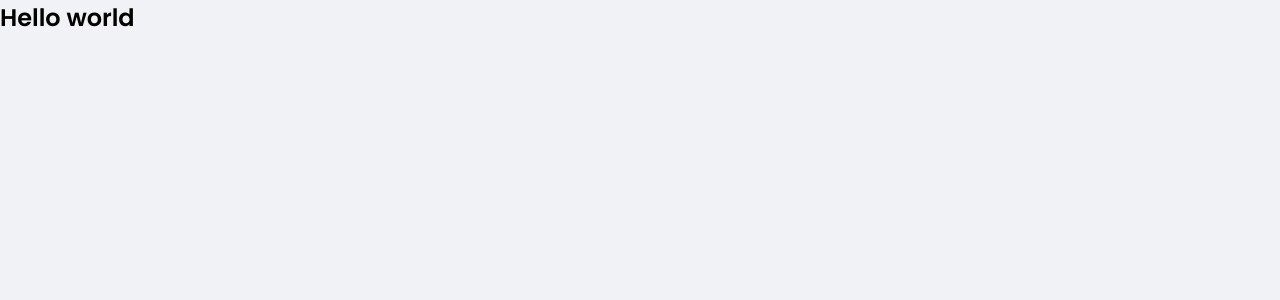
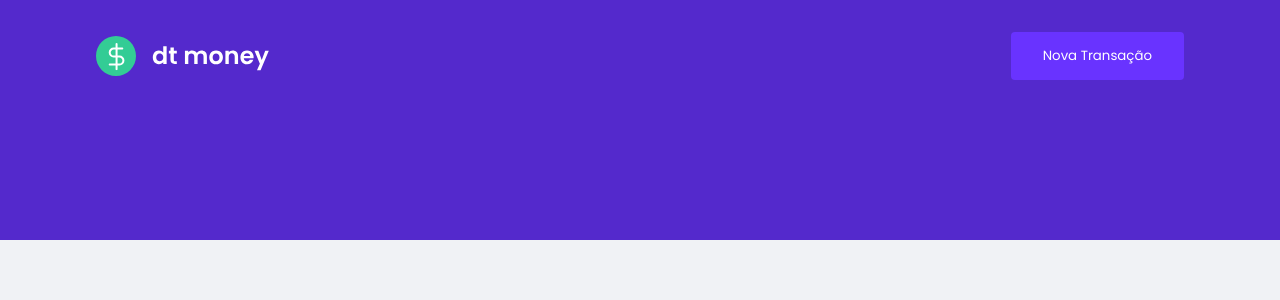
Before and after one commit to GuilhermeAlvarez-00/dtmoney-ignite, a React (Create React App) app: page / in a window 1280 px wide. Shown: the top 300 px of the page. Built offline with nearby package versions, Linux system fonts and the light colour scheme.

Commit message:
criando componente header

```diff
--- a/src/App.tsx
+++ b/src/App.tsx
@@ -1,9 +1,10 @@
+import { Header } from "./components/Header";
 import { GlobalStyle } from "./styles/global";
 
 export function App() {
   return (
     <>
-      <h2>Hello world</h2>
+      <Header />
       <GlobalStyle />
     </>
   );
--- /dev/null
+++ b/src/components/Header/index.tsx
@@ -0,0 +1,16 @@
+import logoImg from '../../assets/logo.svg'
+import { Container, Content } from "./styles"
+
+export function Header() {
+  return (
+    <Container>
+      <Content>
+        <img src={logoImg} alt="Logo dt money" />
+
+        <button>
+          Nova Transação
+        </button>
+      </Content>
+    </Container>
+  )
+}
--- /dev/null
+++ b/src/components/Header/styles.ts
@@ -0,0 +1,29 @@
+import styled from "styled-components";
+
+export const Container = styled.header`
+  background: var(--blue);
+`
+
+export const Content = styled.div`
+  width: 100%;
+  max-width: 1120px;
+  margin: 0 auto;
+  padding: 2rem 1rem 10rem;
+  display: flex;
+  align-items: center;
+  justify-content: space-between;
+
+  button {
+    background: var(--blue-light);
+    color: #FFF;
+    border: 0;
+    padding: 0 2rem;
+    border-radius: 0.25rem;
+    height: 3rem;
+    transition: filter 0.2s;
+
+    &:hover {
+      filter: brightness(0.9);
+    }
+  }
+`
--- a/src/styles/global.ts
+++ b/src/styles/global.ts
@@ -5,7 +5,7 @@
     --red: #E62E4D;
     --green: #33CC95;
     --blue: #5429CC;
-    --blue-light: #9933FF;
+    --blue-light: #6933FF;
     --shape: #FFFFFF;
     --background: #F0F2F5;
     --text: #969CB3;
```
